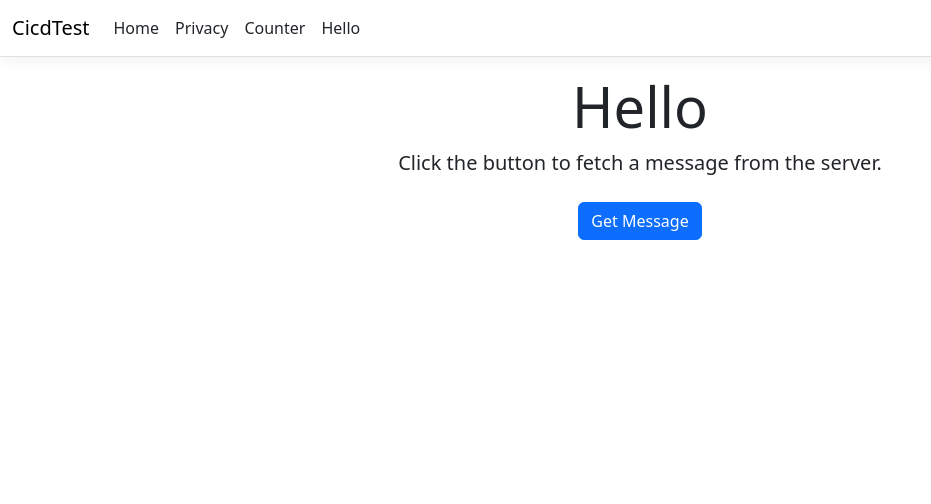
After one commit to Jhengken/CicdTest, an ASP.NET Core app: template CicdTest/Views/Home/Hello.cshtml in a window 1280 px wide. The commit adds this page. Shown: the top 504 px of the page, without its empty margins (0-931 px from the left). Run offline with ASP.NET Core 8, Linux system fonts and the light colour scheme; the template is opened without the code that fills it, so the values that code supplies are empty; style sheets or scripts are compiled from the project's sources.

Commit message:
Add Hello page with POST API returning Hello world JSON

```diff
--- /dev/null
+++ b/CicdTest/Views/Home/Hello.cshtml
@@ -0,0 +1,30 @@
+@{
+    ViewData["Title"] = "Hello";
+}
+
+<div class="text-center">
+    <h1 class="display-4">Hello</h1>
+    <p class="lead">Click the button to fetch a message from the server.</p>
+
+    <div class="my-4">
+        <button type="button" class="btn btn-primary" id="fetch-btn">Get Message</button>
+    </div>
+
+    <div id="message-output" class="fs-3 fw-bold"></div>
+</div>
+
+@section Scripts {
+    <script>
+        document.getElementById('fetch-btn').addEventListener('click', () => {
+            fetch('@Url.Action("Hello", "Home")', {
+                method: 'POST',
+                headers: { 'Content-Type': 'application/json' },
+                body: JSON.stringify({})
+            })
+            .then(response => response.json())
+            .then(data => {
+                document.getElementById('message-output').textContent = data.message;
+            });
+        });
+    </script>
+}
--- a/CicdTest/Views/Shared/_Layout.cshtml
+++ b/CicdTest/Views/Shared/_Layout.cshtml
@@ -29,6 +29,9 @@
                     <li class="nav-item">
                         <a class="nav-link text-dark" asp-area="" asp-controller="Home" asp-action="Counter">Counter</a>
                     </li>
+                    <li class="nav-item">
+                        <a class="nav-link text-dark" asp-area="" asp-controller="Home" asp-action="Hello">Hello</a>
+                    </li>
                 </ul>
             </div>
         </div>
```
Also changed, not shown: CicdTest/Controllers/HomeController.cs (+11 -0 lines).
